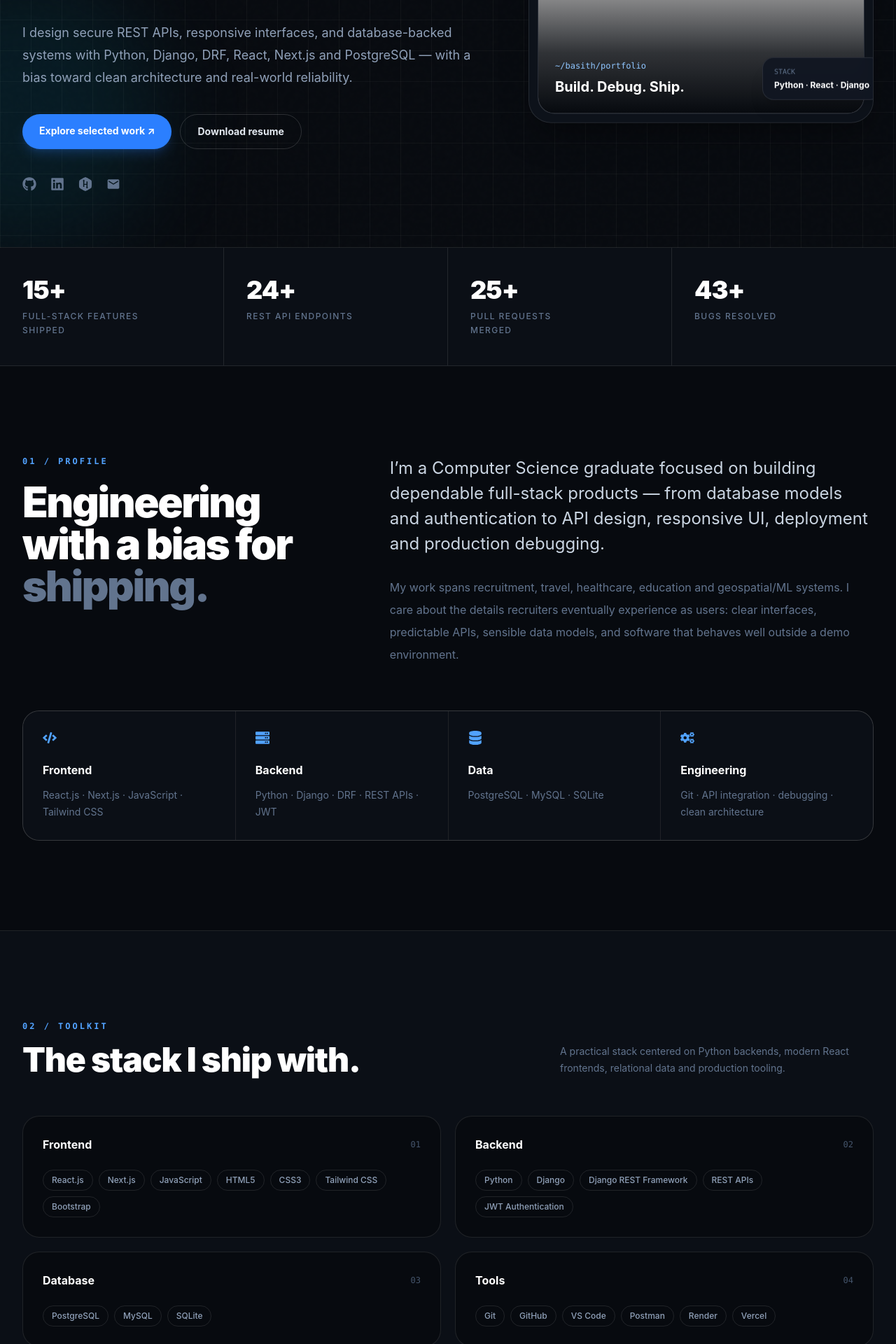
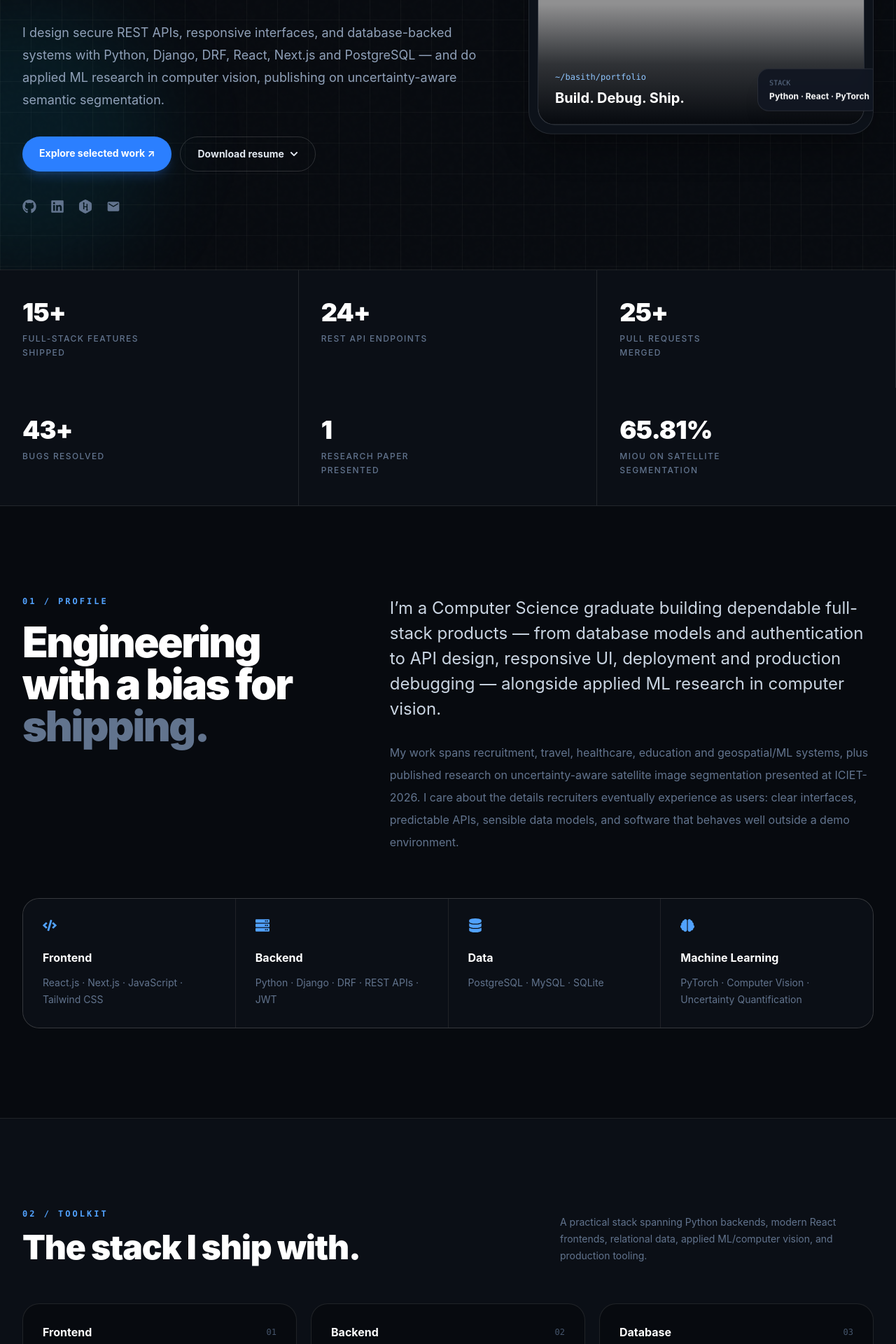
Before and after one commit to basith670/my_portfolio, a React (Vite) app: page / in a window 1280 px wide. Shown: the part 720-2640 px from the top of the page at 70% size. Built offline with nearby package versions, Linux system fonts and the light colour scheme; grey boxes are pictures that could not be loaded.

Commit message:
feat: add AIML resume and portfolio updates

```diff
--- /dev/null
+++ b/src/components/common/ResumeDownload.jsx
@@ -0,0 +1,75 @@
+import { useEffect, useRef, useState } from "react";
+import { FaChevronDown } from "react-icons/fa";
+
+const resumes = [
+  {
+    id: "fullstack",
+    label: "Full Stack Developer",
+    sublabel: "Python · Django · React",
+    file: "/resume/Muhammad_Basith_Resume.pdf",
+  },
+  {
+    id: "aiml",
+    label: "AI / ML Engineer",
+    sublabel: "PyTorch · Computer Vision",
+    file: "/resume/Muhammad_Basith_AIML_Resume.pdf",
+  },
+];
+
+function ResumeDownload({ variant = "primary", className = "", onNavigate }) {
+  const [open, setOpen] = useState(false);
+  const wrapperRef = useRef(null);
+
+  useEffect(() => {
+    const close = (event) => {
+      if (wrapperRef.current && !wrapperRef.current.contains(event.target)) setOpen(false);
+    };
+    const escape = (event) => event.key === "Escape" && setOpen(false);
+    document.addEventListener("mousedown", close);
+    document.addEventListener("keydown", escape);
+    return () => {
+      document.removeEventListener("mousedown", close);
+      document.removeEventListener("keydown", escape);
+    };
+  }, []);
+
+  const baseClasses =
+    variant === "primary"
+      ? "rounded-full border border-white/15 px-6 py-3.5 text-sm font-bold text-slate-200 hover:border-white/30 hover:bg-white/5"
+      : "rounded-xl bg-blue-500 px-4 py-3 text-sm font-bold text-white hover:bg-blue-400";
+
+  return (
+    <div ref={wrapperRef} className={`relative ${className}`}>
+      <button
+        type="button"
+        onClick={() => setOpen((prev) => !prev)}
+        className={`flex w-full items-center justify-center gap-2 ${baseClasses}`}
+      >
+        Download resume
+        <FaChevronDown className={`h-3 w-3 transition-transform ${open ? "rotate-180" : ""}`} />
+      </button>
+
+      {open && (
+        <div className="absolute left-0 right-0 z-50 mt-2 overflow-hidden rounded-2xl border border-white/10 bg-[#0d121a] shadow-2xl shadow-black/40 sm:left-auto sm:right-0 sm:w-72">
+          {resumes.map((resume) => (
+            <a
+              key={resume.id}
+              href={resume.file}
+              download
+              onClick={() => {
+                setOpen(false);
+                onNavigate?.();
+              }}
+              className="flex flex-col gap-0.5 border-b border-white/5 px-5 py-3.5 text-left last:border-b-0 hover:bg-white/5"
+            >
+              <span className="text-sm font-bold text-white">{resume.label}</span>
+              <span className="text-xs text-slate-500">{resume.sublabel}</span>
+            </a>
+          ))}
+        </div>
+      )}
+    </div>
+  );
+}
+
+export default ResumeDownload;
--- a/src/components/layout/Navbar.jsx
+++ b/src/components/layout/Navbar.jsx
@@ -1,6 +1,7 @@
 import { useEffect, useRef, useState } from "react";
 import { Bars3Icon, XMarkIcon } from "@heroicons/react/24/outline";
 import navigation from "../../constants/navigation";
+import ResumeDownload from "../common/ResumeDownload";
 
 function Navbar() {
   const [open, setOpen] = useState(false);
@@ -51,7 +52,7 @@ function Navbar() {
                 {item.title}
               </a>
             ))}
-            <a href="/resume/Muhammad_Basith_Resume.pdf" download onClick={() => setOpen(false)} className="mt-2 rounded-xl bg-blue-500 px-4 py-3 text-center text-sm font-bold text-white">Download Resume</a>
+            <ResumeDownload variant="secondary" className="mt-2" onNavigate={() => setOpen(false)} />
           </div>
         </nav>
       )}
--- a/src/components/sections/About.jsx
+++ b/src/components/sections/About.jsx
@@ -1,10 +1,10 @@
-import { FaCode, FaServer, FaDatabase, FaCogs } from "react-icons/fa";
+import { FaCode, FaServer, FaDatabase, FaBrain } from "react-icons/fa";
 
 const cards = [
   [FaCode, "Frontend", "React.js · Next.js · JavaScript · Tailwind CSS"],
   [FaServer, "Backend", "Python · Django · DRF · REST APIs · JWT"],
   [FaDatabase, "Data", "PostgreSQL · MySQL · SQLite"],
-  [FaCogs, "Engineering", "Git · API integration · debugging · clean architecture"],
+  [FaBrain, "Machine Learning", "PyTorch · Computer Vision · Uncertainty Quantification"],
 ];
 
 function About() {
@@ -17,8 +17,8 @@ function About() {
             <h2 className="mt-5 text-4xl font-black tracking-[-.04em] text-white sm:text-6xl">Engineering with a bias for <span className="text-slate-500">shipping.</span></h2>
           </div>
           <div>
-            <p className="text-xl leading-9 text-slate-300 sm:text-2xl">I’m a Computer Science graduate focused on building dependable full-stack products — from database models and authentication to API design, responsive UI, deployment and production debugging.</p>
-            <p className="mt-7 max-w-3xl leading-8 text-slate-500">My work spans recruitment, travel, healthcare, education and geospatial/ML systems. I care about the details recruiters eventually experience as users: clear interfaces, predictable APIs, sensible data models, and software that behaves well outside a demo environment.</p>
+            <p className="text-xl leading-9 text-slate-300 sm:text-2xl">I’m a Computer Science graduate building dependable full-stack products — from database models and authentication to API design, responsive UI, deployment and production debugging — alongside applied ML research in computer vision.</p>
+            <p className="mt-7 max-w-3xl leading-8 text-slate-500">My work spans recruitment, travel, healthcare, education and geospatial/ML systems, plus published research on uncertainty-aware satellite image segmentation presented at ICIET-2026. I care about the details recruiters eventually experience as users: clear interfaces, predictable APIs, sensible data models, and software that behaves well outside a demo environment.</p>
           </div>
         </div>
         <div className="mt-16 grid gap-px overflow-hidden rounded-3xl border border-white/10 bg-white/10 sm:grid-cols-2 lg:grid-cols-4">
--- a/src/components/sections/Contact.jsx
+++ b/src/components/sections/Contact.jsx
@@ -35,8 +35,8 @@ function Contact() {
             </h2>
 
             <p className="mt-6 max-w-2xl text-base leading-7 text-slate-400 sm:text-lg">
-              I’m actively exploring Software Engineer, Backend Developer
-              and Full Stack Developer opportunities.
+              I’m actively exploring Software Engineer, Full Stack Developer
+              and ML/Applied Research opportunities.
             </p>
 
             {/* CTA */}
@@ -129,7 +129,7 @@ function Contact() {
                 </div>
 
                 <p className="mt-1 text-sm text-slate-500">
-                  Software Engineering · Backend · Full Stack
+                  Full Stack Development · Machine Learning · Research
                 </p>
               </div>
             </div>
--- a/src/components/sections/Hero.jsx
+++ b/src/components/sections/Hero.jsx
@@ -1,6 +1,7 @@
 import { FaGithub, FaLinkedin, FaHackerrank } from "react-icons/fa";
 import { MdEmail } from "react-icons/md";
 import Typewriter from "../common/Typewriter";
+import ResumeDownload from "../common/ResumeDownload";
 
 function Hero() {
   return (
@@ -11,10 +12,10 @@ function Hero() {
         <div>
           <div className="mb-7 flex items-center gap-3 text-xs font-bold uppercase tracking-[.22em] text-blue-400">
             <span className="h-2 w-2 rounded-full bg-emerald-400 shadow-[0_0_16px_rgba(52,211,153,.8)]" />
-            Open to Software Engineering opportunities
+            Open to Software Engineering & ML Research roles
           </div>
 
-          <p className="text-sm font-medium text-slate-500">SOFTWARE ENGINEER · PYTHON / FULL STACK</p>
+          <p className="text-sm font-medium text-slate-500">SOFTWARE ENGINEER · FULL STACK & AI/ML</p>
           <h1 className="mt-4 max-w-4xl text-5xl font-black tracking-[-.055em] text-white sm:text-7xl lg:text-[6.5rem] lg:leading-[.92]">
             I build software
             <span className="block text-slate-500">that survives</span>
@@ -22,16 +23,16 @@ function Hero() {
           </h1>
 
           <div className="mt-8 h-9 text-lg font-semibold text-slate-300 sm:text-2xl">
-            <Typewriter words={["Python Full Stack Developer", "Backend Engineer", "React / Next.js Developer", "Problem Solver"]} typingSpeed={58} deletingSpeed={34} delaySpeed={1600} className="text-inherit" />
+            <Typewriter words={["Python Full Stack Developer", "ML / Computer Vision Researcher", "Backend Engineer", "React / Next.js Developer"]} typingSpeed={58} deletingSpeed={34} delaySpeed={1600} className="text-inherit" />
           </div>
 
           <p className="mt-7 max-w-2xl text-base leading-8 text-slate-400 sm:text-lg">
-            I design secure REST APIs, responsive interfaces, and database-backed systems with Python, Django, DRF, React, Next.js and PostgreSQL — with a bias toward clean architecture and real-world reliability.
+            I design secure REST APIs, responsive interfaces, and database-backed systems with Python, Django, DRF, React, Next.js and PostgreSQL — and do applied ML research in computer vision, publishing on uncertainty-aware semantic segmentation.
           </p>
 
           <div className="mt-9 flex flex-col gap-3 sm:flex-row">
             <a href="#projects" className="rounded-full bg-blue-500 px-6 py-3.5 text-center text-sm font-bold text-white shadow-lg shadow-blue-500/20 hover:bg-blue-400">Explore selected work ↗</a>
-            <a href="/resume/Muhammad_Basith_Resume.pdf" download className="rounded-full border border-white/15 px-6 py-3.5 text-center text-sm font-bold text-slate-200 hover:border-white/30 hover:bg-white/5">Download resume</a>
+            <ResumeDownload variant="primary" className="sm:w-auto" />
           </div>
 
           <div className="mt-10 flex items-center gap-5 text-xl text-slate-500">
@@ -57,7 +58,7 @@ function Hero() {
             </div>
             <div className="absolute bottom-8 right-0 translate-x-3 rounded-2xl border border-white/10 bg-[#111722]/95 px-4 py-3 shadow-xl backdrop-blur">
               <div className="font-mono text-[10px] text-slate-500">STACK</div>
-              <div className="mt-1 text-xs font-bold text-white">Python · React · Django</div>
+              <div className="mt-1 text-xs font-bold text-white">Python · React · PyTorch</div>
             </div>
           </div>
         </div>
--- a/src/components/sections/Skills.jsx
+++ b/src/components/sections/Skills.jsx
@@ -6,9 +6,9 @@ function Skills() {
       <div className="mx-auto max-w-7xl px-5 py-24 sm:px-8 lg:py-32">
         <div className="flex flex-col justify-between gap-6 md:flex-row md:items-end">
           <div><p className="font-mono text-xs font-bold uppercase tracking-[.25em] text-blue-400">02 / Toolkit</p><h2 className="mt-4 text-4xl font-black tracking-tight text-white sm:text-5xl">The stack I ship with.</h2></div>
-          <p className="max-w-md text-sm leading-6 text-slate-500">A practical stack centered on Python backends, modern React frontends, relational data and production tooling.</p>
+          <p className="max-w-md text-sm leading-6 text-slate-500">A practical stack spanning Python backends, modern React frontends, relational data, applied ML/computer vision, and production tooling.</p>
         </div>
-        <div className="mt-14 grid gap-5 md:grid-cols-2">
+        <div className="mt-14 grid gap-5 md:grid-cols-2 lg:grid-cols-3">
           {skills.map((group, i) => (
             <div key={group.category} className="rounded-3xl border border-white/10 bg-[#070a0f] p-7 hover:border-blue-400/30 transition-colors">
               <div className="flex items-center justify-between"><h3 className="font-bold text-white">{group.category}</h3><span className="font-mono text-xs text-slate-600">0{i + 1}</span></div>
--- a/src/components/sections/Stats.jsx
+++ b/src/components/sections/Stats.jsx
@@ -1,10 +1,12 @@
 import { useEffect, useRef, useState } from "react";
 
 const stats = [
-  [15, "full-stack features shipped"],
-  [24, "REST API endpoints"],
-  [25, "pull requests merged"],
-  [43, "bugs resolved"],
+  [15, "full-stack features shipped", "+"],
+  [24, "REST API endpoints", "+"],
+  [25, "pull requests merged", "+"],
+  [43, "bugs resolved", "+"],
+  [1, "research paper presented", ""],
+  [65.81, "mIoU on satellite segmentation", "%"],
 ];
 
 function Counter({ end }) {
@@ -31,10 +33,10 @@ function Counter({ end }) {
 function Stats() {
   return (
     <section id="stats" className="border-b border-white/10 bg-[#0b0f16]">
-      <div className="mx-auto grid max-w-7xl grid-cols-2 divide-x divide-y divide-white/10 lg:grid-cols-4 lg:divide-y-0">
-        {stats.map(([value, label]) => (
+      <div className="mx-auto grid max-w-7xl grid-cols-2 divide-x divide-y divide-white/10 lg:grid-cols-3 lg:divide-y-0">
+        {stats.map(([value, label, suffix]) => (
           <div key={label} className="px-5 py-8 sm:px-8 lg:py-10">
-            <div className="text-3xl font-black tracking-tight text-white sm:text-4xl"><Counter end={value} />+</div>
+            <div className="text-3xl font-black tracking-tight text-white sm:text-4xl"><Counter end={value} />{suffix}</div>
             <div className="mt-2 max-w-[170px] text-xs font-medium uppercase leading-5 tracking-[.12em] text-slate-500">{label}</div>
           </div>
         ))}
--- a/src/data/skills.js
+++ b/src/data/skills.js
@@ -33,6 +33,20 @@ const skills = [
     },
 
     {
+      category: "Machine Learning / AI",
+      items: [
+        "PyTorch",
+        "SegFormer",
+        "Vision Transformers",
+        "Evidential Deep Learning",
+        "Computer Vision",
+        "NumPy",
+        "Pandas",
+        "Google Gemini",
+      ],
+    },
+
+    {
       category: "Tools",
       items: [
         "Git",
```
Also changed, not shown: 1 other file (tests, documents, lock files or other folders).
